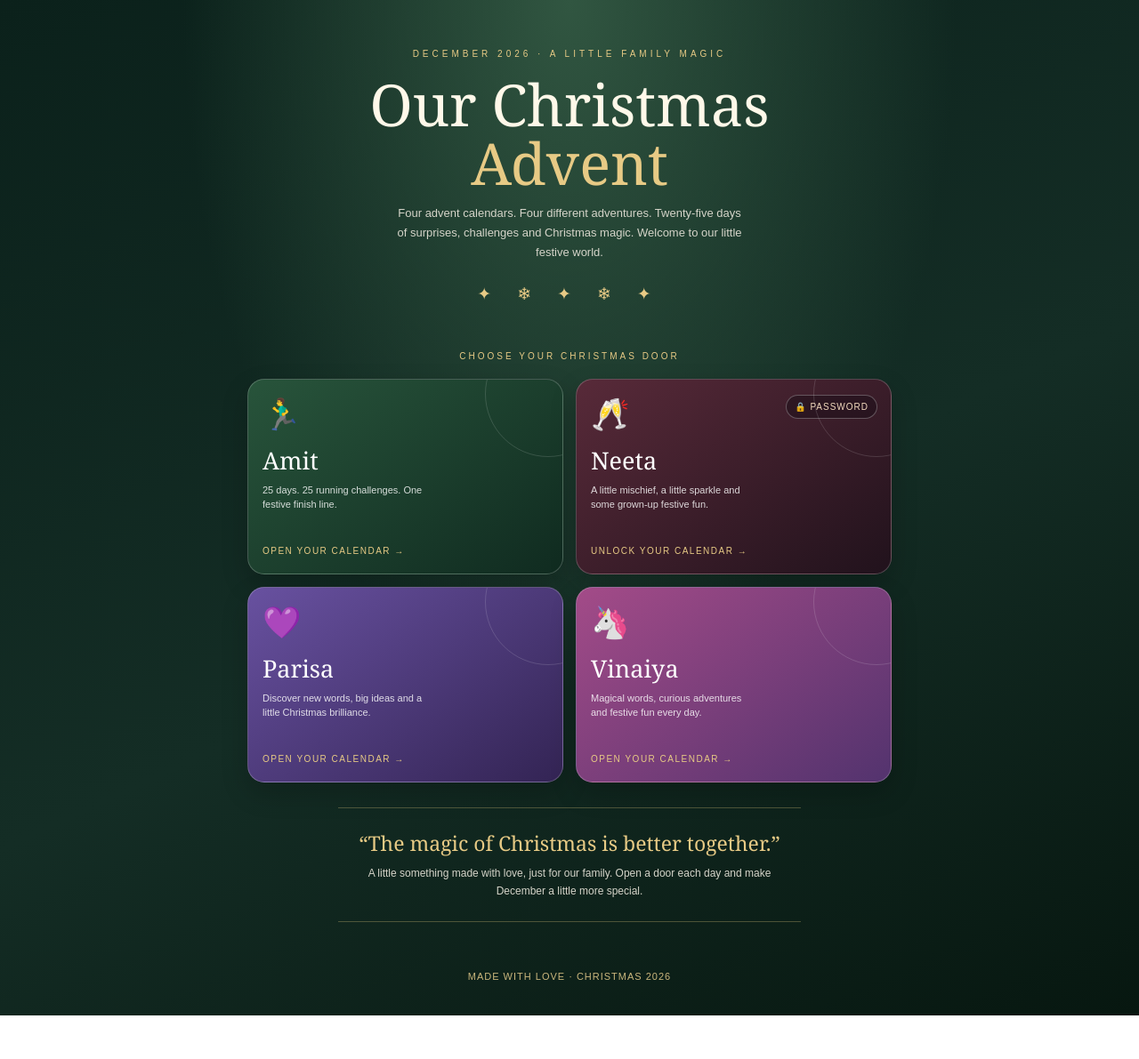
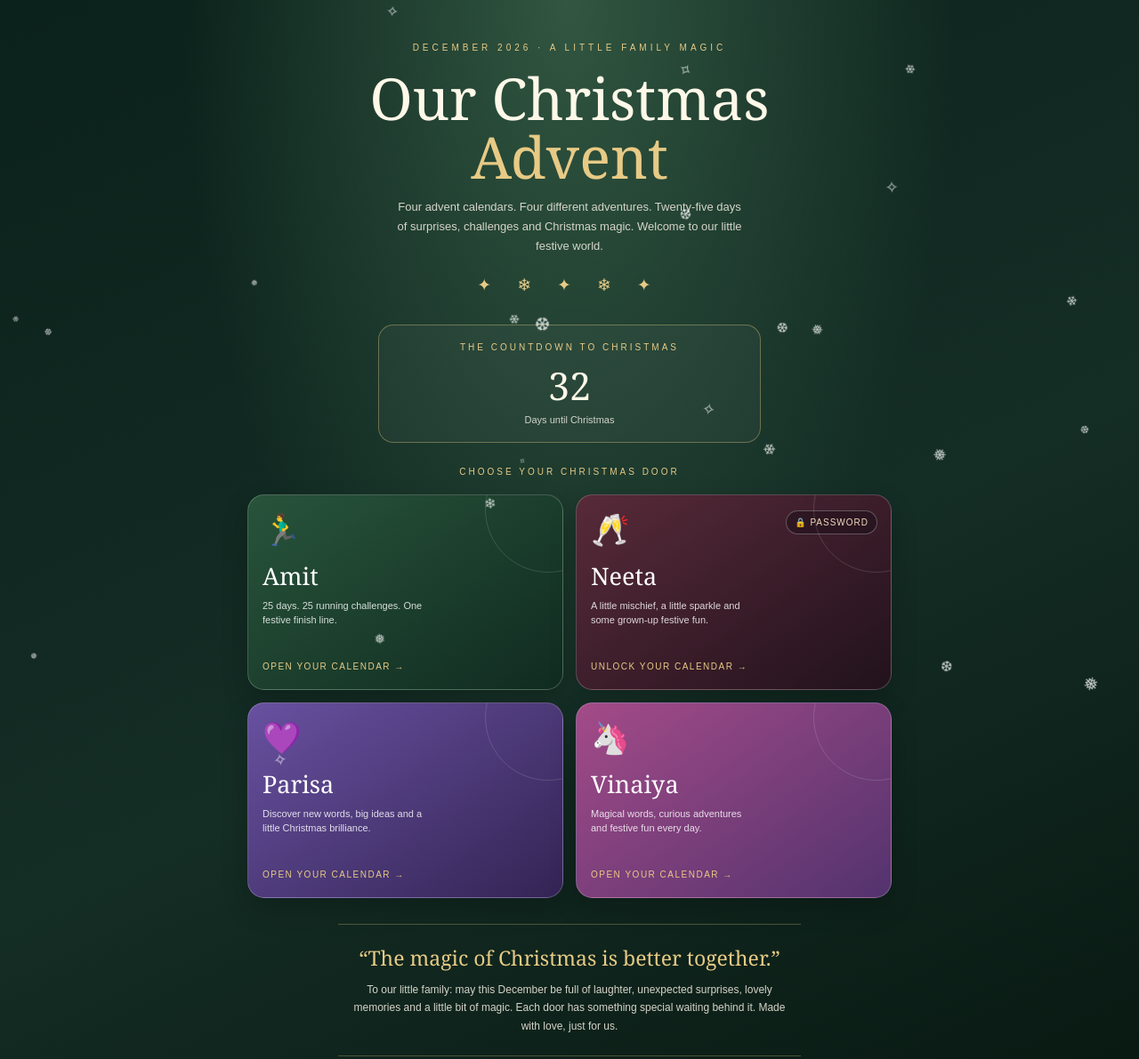
Before and after one commit to amitbv3/Christmas-Adent-Calendar-2026, a plain HTML site: page index.html in a window 1280 px wide. Shown: the top 1191 px of the page at 89% size. Before the commit the page ends 1142 px from the top, so only its background shows below. Drawn offline with Linux system fonts and the light colour scheme.

Commit message:
Enhance countdown section and style adjustments
Added countdown section and updated styles for layout.

```diff
--- a/index.html
+++ b/index.html
@@ -16,15 +16,28 @@
 body {
   margin:0;
   min-height:100vh;
+  overflow-x:hidden;
   color:var(--cream);
   font-family:Georgia,serif;
   background:
     radial-gradient(ellipse at 50% 0%,#315641 0%,transparent 48%),
     linear-gradient(155deg,#0b211b,#142d25 55%,#071710);
 }
+.snowflake {
+  position:fixed;
+  top:-15px;
+  z-index:5;
+  color:#fff;
+  opacity:.75;
+  pointer-events:none;
+  animation:fall linear infinite;
+}
+@keyframes fall {
+  to { transform:translateY(110vh) rotate(360deg); }
+}
 header {
   text-align:center;
-  padding:55px 20px 25px;
+  padding:48px 20px 20px;
 }
 .eyebrow {
   color:var(--gold);
@@ -49,12 +62,36 @@ h1 span { color:var(--gold); }
   color:var(--gold);
   font-size:19px;
   letter-spacing:12px;
-  margin:22px 0 0;
+  margin:19px 0 0;
+}
+.countdown {
+  max-width:430px;
+  margin:12px auto 27px;
+  padding:19px 15px;
+  text-align:center;
+  border:1px solid #d9c17a66;
+  border-radius:17px;
+  background:#ffffff0a;
+}
+.countdown-label {
+  color:var(--gold);
+  font:10px Arial,sans-serif;
+  text-transform:uppercase;
+  letter-spacing:3px;
+}
+#countdownNumber {
+  font-size:43px;
+  margin:8px 0 3px;
+  color:var(--cream);
+}
+#countdownCaption {
+  color:var(--muted);
+  font:11px Arial,sans-serif;
 }
 main {
   max-width:760px;
   margin:0 auto;
-  padding:15px 18px 40px;
+  padding:0 18px 35px;
 }
 .section-title {
   text-align:center;
@@ -62,7 +99,7 @@ main {
   font:10px Arial,sans-serif;
   letter-spacing:3px;
   text-transform:uppercase;
-  margin:12px 0 20px;
+  margin:15px 0 20px;
 }
 .doors {
   display:grid;
@@ -94,6 +131,7 @@ main {
   border-radius:50%;
   right:-55px;
   top:-55px;
+  pointer-events:none;
 }
 .amit { background:linear-gradient(145deg,#28543b,#102b20); }
 .neeta { background:linear-gradient(145deg,#582a39,#21121c); }
@@ -137,7 +175,7 @@ main {
   padding:7px 9px;
 }
 .message {
-  margin:28px auto 0;
+  margin:29px auto 0;
   max-width:520px;
   border-top:1px solid #d9c17a50;
   border-bottom:1px solid #d9c17a50;
@@ -147,7 +185,8 @@ main {
 .message .quote {
   color:var(--gold);
   font-size:23px;
-  margin-bottom:8px;
+  line-height:1.3;
+  margin-bottom:10px;
 }
 .message p {
   color:var(--muted);
@@ -166,6 +205,10 @@ footer {
   .name { font-size:23px; }
   .tag { font-size:10px; }
 }
+@media(prefers-reduced-motion:reduce) {
+  .snowflake { display:none; }
+  * { animation:none !important; transition:none !important; }
+}
 </style>
 </head>
 <body>
@@ -181,11 +224,16 @@ footer {
   <div class="snow">✦ ❄ ✦ ❄ ✦</div>
 </header>
 
+<section class="countdown">
+  <div class="countdown-label">The countdown to Christmas</div>
+  <div id="countdownNumber">--</div>
+  <div id="countdownCaption">Until Christmas Day</div>
+</section>
+
 <main>
   <div class="section-title">Choose your Christmas door</div>
 
   <section class="doors">
-
     <a class="door amit" href="Amit/">
       <div>
         <div class="icon">🏃‍♂️</div>
@@ -222,14 +270,15 @@ footer {
       </div>
       <div class="open">Open your calendar →</div>
     </a>
-
   </section>
 
   <section class="message">
     <div class="quote">“The magic of Christmas is better together.”</div>
     <p>
-      A little something made with love, just for our family.
-      Open a door each day and make December a little more special.
+      To our little family: may this December be full of laughter,
+      unexpected surprises, lovely memories and a little bit of magic.
+      Each door has something special waiting behind it.
+      Made with love, just for us.
     </p>
   </section>
 </main>
@@ -238,5 +287,41 @@ footer {
   MADE WITH LOVE · CHRISTMAS 2026
 </footer>
 
+<script>
+// Christmas countdown
+function updateCountdown() {
+  const now = new Date();
+  const christmas = new Date(2026, 11, 25, 0, 0, 0);
+  const difference = christmas - now;
+  const number = document.getElementById("countdownNumber");
+  const caption = document.getElementById("countdownCaption");
+
+  if (difference <= 0) {
+    number.textContent = "🎄";
+    caption.textContent = "Merry Christmas!";
+    return;
+  }
+
+  const days = Math.ceil(difference / 86400000);
+  number.textContent = days;
+  caption.textContent = days === 1 ? "Day until Christmas" : "Days until Christmas";
+}
+updateCountdown();
+setInterval(updateCountdown, 60000);
+
+// Gentle falling snow
+const snowSymbols = ["❄", "❅", "✧", "❆"];
+for (let i = 0; i < 24; i++) {
+  const flake = document.createElement("div");
+  flake.className = "snowflake";
+  flake.textContent = snowSymbols[i % snowSymbols.length];
+  flake.style.left = Math.random() * 100 + "vw";
+  flake.style.fontSize = (9 + Math.random() * 12) + "px";
+  flake.style.animationDuration = (9 + Math.random() * 13) + "s";
+  flake.style.animationDelay = (-Math.random() * 20) + "s";
+  document.body.appendChild(flake);
+}
+</script>
+
 </body>
 </html>
```
